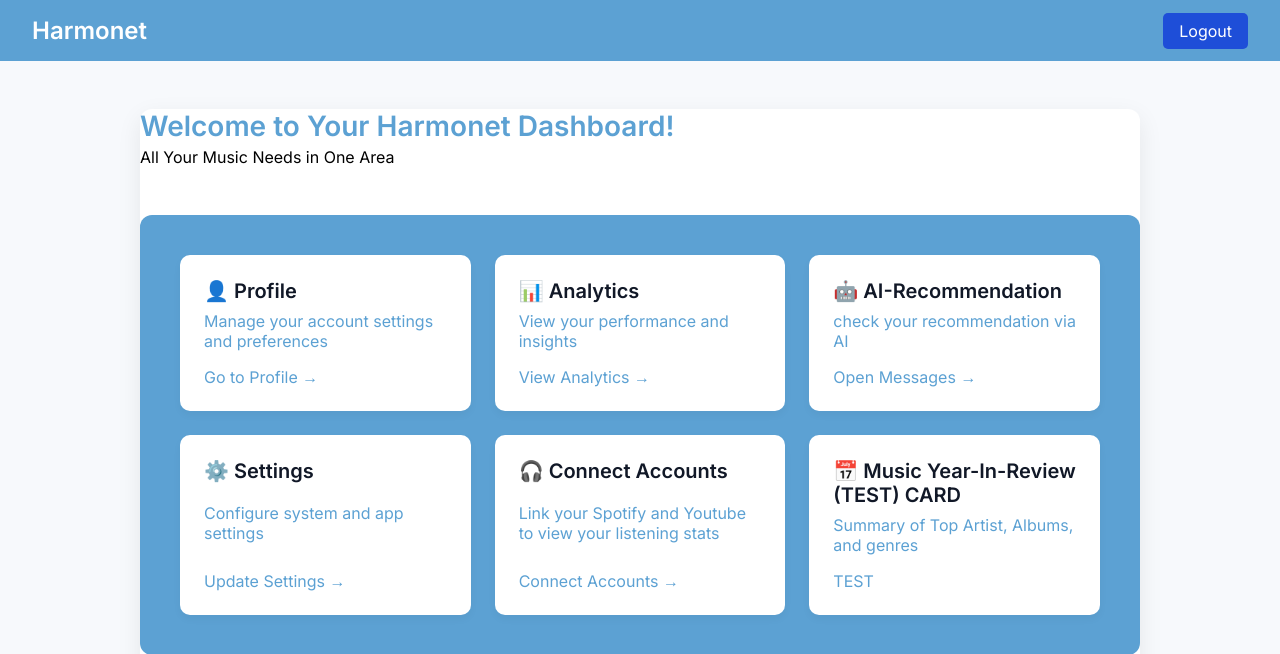
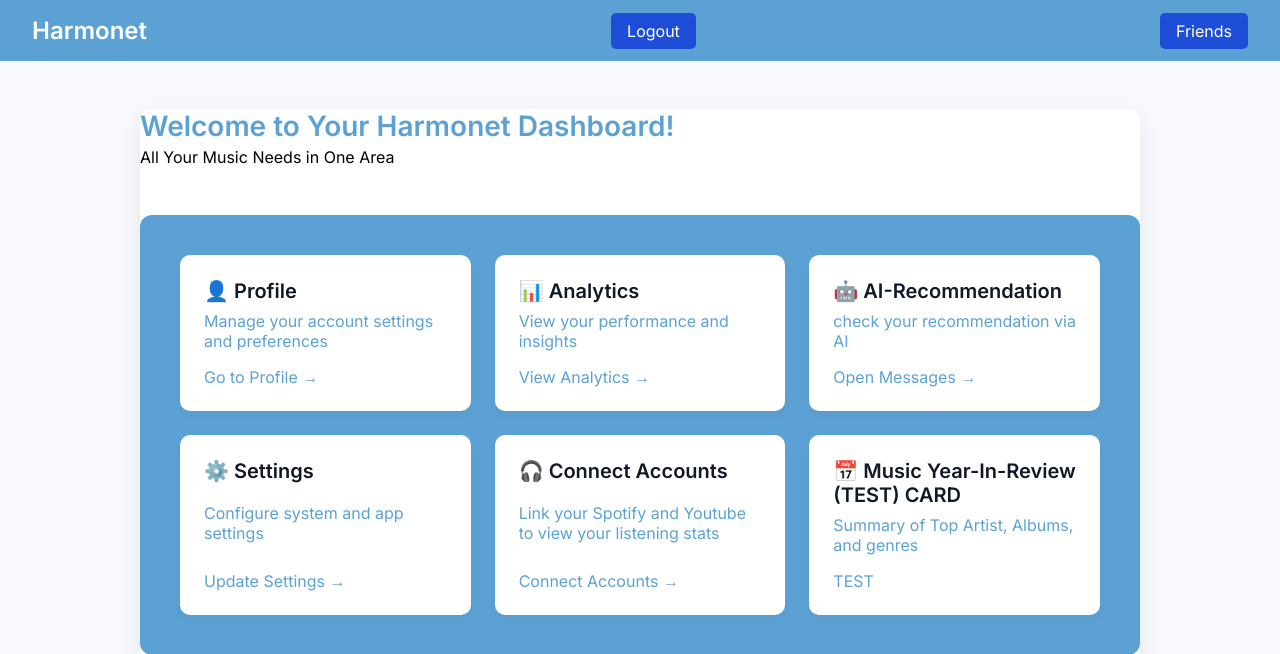
Before and after one commit to ksanch20/cs4300-Harmonet, a Django app: template Harmonet/user/templates/user/dashboard.html in a window 1280 px wide. Shown: the top 654 px of the page. Run offline with Django 4.2, Linux system fonts and the light colour scheme; the template is opened without the code that fills it: most values are stand-ins (such as "Sample title", 1, 10 or a date in 2020).

Commit message:
Update dashboard.html

```diff
--- a/Harmonet/user/templates/user/dashboard.html
+++ b/Harmonet/user/templates/user/dashboard.html
@@ -13,6 +13,9 @@
     <div class="logo">Harmonet</div>
     <div class="auth-buttons">
       <a href="{% url 'logout' %}" class="btn-logout">Logout</a>
+    </div>
+    <div class="auth-buttons">
+      <a href="{% url 'friends_dashboard' %}" class="btn-friends">Friends</a>
     </div>
   </nav>
 
```
